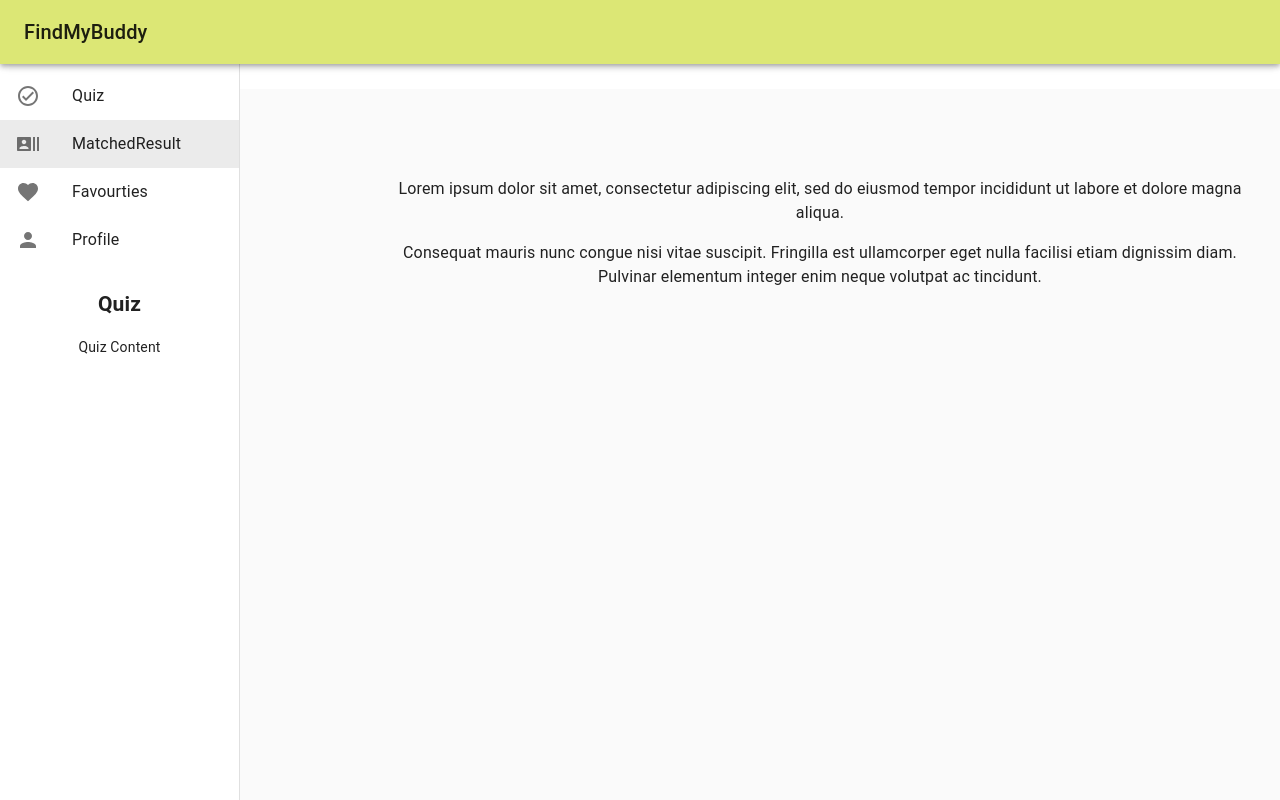
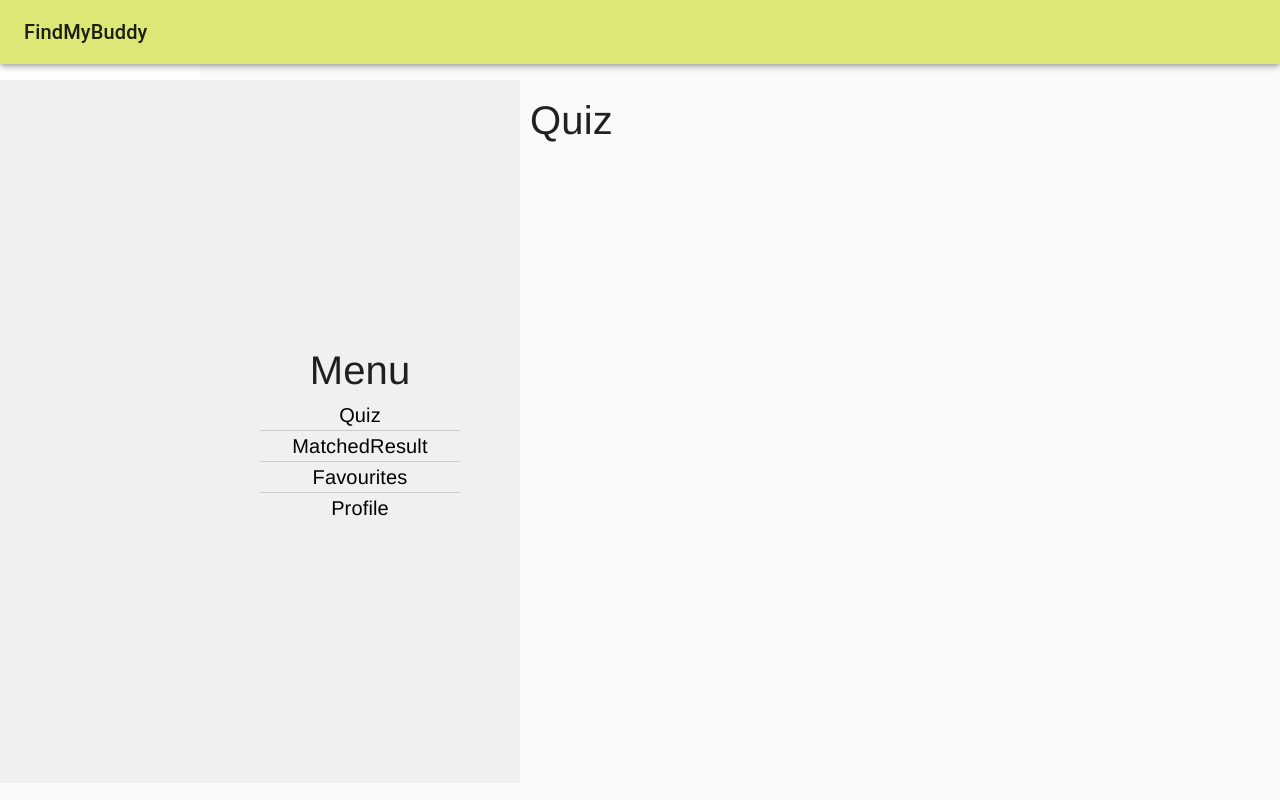
Before and after one commit to giriva/simple_react_app, a React app in the folder my-app/: page / in a window 1280 px wide. Built offline with nearby package versions, Linux system fonts and the light colour scheme.

Commit message:
updated with css roller and router enabled

```diff
--- a/my-app/src/components/App.js
+++ b/my-app/src/components/App.js
@@ -1,42 +1,21 @@
 import React from 'react';
-import logo from '../styles/logo.svg';
+// import logo from '../styles/logo.svg';
 import '../styles/App.css';
-import Demo from './main_body';
-import ReactDOM from 'react-dom';
-import SideBar from './sidebar';
+import Demo from './drawer';
+import SidebarExample from './sidebar';
 
 function App() {
   return (
-    <div className="App">
-
-      <header className="App-header">
-
-        {/* <img src={logo} className="App-logo" alt="logo" /> */}
-        <p>
-          A place to post...
-        </p>
-        {/* <a
-          className="App-link"
-          href="https://reactjs.org"
-          target="_blank"
-          rel="noopener noreferrer"
-        >
-          Home pageeeee
-        </a> */}
+    <div  className="App">
+      <header  className="App-header">
         <body>
-          <a
-            className="App-left-sidebar"
-            href="https://reactjs.org"
-            target="_blank"
-            rel="noopener noreferrer"
-          >
-            Main Menu
-        </a>
-        <Demo />
+          <Demo  />
         </body>
       </header>
+      <SidebarExample>Test</SidebarExample>
+
     </div>
   );
 }
 
-export default App;
+export  default  App;
--- a/my-app/src/components/main_body.js
+++ b/my-app/src/components/drawer.js
@@ -1,12 +1,9 @@
 import React from 'react';
 import { makeStyles } from '@material-ui/core/styles';
-import Drawer from '@material-ui/core/Drawer';
 import AppBar from '@material-ui/core/AppBar';
 import CssBaseline from '@material-ui/core/CssBaseline';
 import Toolbar from '@material-ui/core/Toolbar';
-import SideBar from './sidebar';
 import Typography from '@material-ui/core/Typography';
-import Divider from '@material-ui/core/Divider';
 import theme from './theme';
 import MuiThemeProvider from '@material-ui/core/styles/MuiThemeProvider';
 
@@ -41,7 +38,7 @@ export default function ClippedDrawer() {
     <div className={classes.root}>
       <CssBaseline />
       <MuiThemeProvider theme={theme}>
-        <AppBar position="fixed" className={classes.appBar} theme={theme}>
+        <AppBar position="fixed" className={classes.appBar}>
           <Toolbar>
             <Typography variant="h6" noWrap>
               FindMyBuddy
@@ -49,29 +46,6 @@ export default function ClippedDrawer() {
           </Toolbar>
         </AppBar>
       </MuiThemeProvider>
-    <Drawer
-      className={classes.drawer}
-      variant="permanent"
-      classes={{
-        paper: classes.drawerPaper,
-      }}
-    >
-      <div className={classes.toolbar} />
-      {/* <Divider /> */}
-      <SideBar />
-    </Drawer>
-    <main className={classes.content}>
-      <div className={classes.toolbar} />
-      <Typography paragraph>
-        Lorem ipsum dolor sit amet, consectetur adipiscing elit, sed do eiusmod tempor incididunt
-        ut labore et dolore magna aliqua.
-        </Typography>
-      <Typography paragraph>
-        Consequat mauris nunc congue nisi vitae suscipit. Fringilla est ullamcorper eget nulla
-        facilisi etiam dignissim diam. Pulvinar elementum integer enim neque volutpat ac
-        tincidunt.
-        </Typography>
-    </main>
     </div >
   );
 }
--- a/my-app/src/components/sidebar.js
+++ b/my-app/src/components/sidebar.js
@@ -1,5 +1,11 @@
 import React from "react";
-import { makeStyles } from '@material-ui/core/styles';
+import {
+  BrowserRouter as Router,
+  Switch,
+  Route,
+  Link
+} from "react-router-dom";
+import '../styles/list.css';
 import List from '@material-ui/core/List';
 import ListItem from '@material-ui/core/ListItem';
 import ListItemIcon from '@material-ui/core/ListItemIcon';
@@ -9,153 +15,105 @@ import RecentActorsIcon from '@material-ui/icons/RecentActors';
 import PersonIcon from '@material-ui/icons/Person';
 import CheckCircleOutlineSharpIcon from '@material-ui/icons/CheckCircleOutlineSharp';
 
-import {
-  BrowserRouter as Router,
-  Switch,
-  Route,
-  Link
-} from "react-router-dom";
+// Each logical "route" has two components, one for
+// the sidebar and one for the main area. We want to
+// render both of them in different places when the
+// path matches the current URL.
 
-const useStyles = makeStyles(theme => ({
-    root: {
-      width: '100%',
-      maxWidth: 360,
-      backgroundColor: theme.palette.background.paper,
-    },
-  }));
+// We are going to use this route config in 2
+// spots: once for the sidebar and once in the main
+// content section. All routes are in the same
+// order they would appear in a <Switch>.
+const routes = [
+  {
+    path: "/",
+    exact: true,
+    sidebar: () => <div></div>,
+    main: () => <h2>Quiz</h2>
+  },
+  {
+    path: "/MatchedResult",
+    sidebar: () => <div></div>,
+    main: () => <h2>MatchedResult</h2>
+  },
+  {
+    path: "/Favourites",
+    sidebar: () => <div></div>,
+    main: () => <h2>Favorites</h2>
+  },
+  {
+    path: "/Profile",
+    sidebar: () => <div></div>,
+    main: () => <h2>Profile</h2>
+  }
+];
 
-// This site has 3 pages, all of which are rendered
-// dynamically in the browser (not server rendered).
-//
-// Although the page does not ever refresh, notice how
-// React Router keeps the URL up to date as you navigate
-// through the site. This preserves the browser history,
-// making sure things like the back button and bookmarks
-// work properly.
 
-export default function SideBar() {
-  const [selectedIndex, setSelectedIndex] = React.useState(1);
-  const classes = useStyles();
-  const handleListItemClick = (event, index) => {
-    setSelectedIndex(index);
-  };
+
+export default function SidebarExample() {
 
   return (
     <Router>
-      <div className={classes.root}>
-        {/* <hr /> */}
-        <List component="nav" aria-label="main mailbox folders">
+      <div style={{ display: "flex" }}>
+        <div
+          style={{
+            padding: "260px",
+            width: "15%",
+            background: "#f0f0f0"
+          }}
+        >
+          <div>
+          <h2>Menu</h2>
+          <ul style={{ listStyleType: "none", padding: 0 }}>
+            <li>
+                <Link to="/">Quiz
+                </Link>
+            </li>
+            <li>
+              <Link to="/MatchedResult">MatchedResult</Link>
+            </li>
+            <li>
+              <Link to="/Favourites">Favourites</Link>
+            </li>
+            <li>
+              <Link to="/Profile">Profile</Link>
+            </li>
+          </ul>
+          </div>
+          <Switch>
+            {routes.map((route, index) => (
+              // You can render a <Route> in as many places
+              // as you want in your app. It will render along
+              // with any other <Route>s that also match the URL.
+              // So, a sidebar or breadcrumbs or anything else
+              // that requires you to render multiple things
+              // in multiple places at the same URL is nothing
+              // more than multiple <Route>s.
+              <Route
+                key={index}
+                path={route.path}
+                exact={route.exact}
+                children={<route.sidebar />}
+              />
+            ))}
+          </Switch>
+        </div>
 
-        <ListItem
-          button
-          selected={selectedIndex === 0}
-          onClick={event => handleListItemClick(event, 0)}
-        >
-          <ListItemIcon>
-            <CheckCircleOutlineSharpIcon />
-          </ListItemIcon>
-          <ListItemText primary="Quiz" />
-        </ListItem>
-
-        <ListItem
-          button
-          selected={selectedIndex === 1}
-          onClick={event => handleListItemClick(event, 1)}
-        >
-          <ListItemIcon>
-            <RecentActorsIcon />
-          </ListItemIcon>
-          <ListItemText primary="MatchedResult" />
-        </ListItem>
-
-
-        <ListItem
-          button
-          selected={selectedIndex === 2}
-          onClick={event => handleListItemClick(event, 2)}
-        >
-          <ListItemIcon>
-            <FavoriteIcon />
-          </ListItemIcon>
-          <ListItemText primary="Favourties" />
-        </ListItem>
-
-
-        <ListItem
-          button
-          selected={selectedIndex === 3}
-          onClick={event => handleListItemClick(event, 3)}
-        >
-          <ListItemIcon>
-            <PersonIcon />
-          </ListItemIcon>
-          <ListItemText primary="Profile" />
-        </ListItem>
-
-      </List>
-
-
-        {/*
-          A <Switch> looks through all its children <Route>
-          elements and renders the first one whose path
-          matches the current URL. Use a <Switch> any time
-          you have multiple routes, but you want only one
-          of them to render at a time
-        */}
-        <Switch>
-          <Route exact path="/">
-            <Quiz />
-          </Route>
-          <Route path="/MatchedResult">
-            <MatchedResult />
-          </Route>
-          <Route path="/Favourites">
-            <Favourites />
-          </Route>
-          <Route path="/Profile">
-            <MyProfile />
-          </Route>
-        </Switch>
+        <div style={{ flex: 1, padding: "10px" }}>
+          <Switch>
+            {routes.map((route, index) => (
+              // Render more <Route>s with the same paths as
+              // above, but different components this time.
+              <Route
+                key={index}
+                path={route.path}
+                exact={route.exact}
+                children={<route.main />}
+              />
+            ))}
+          </Switch>
+        </div>
       </div>
     </Router>
   );
 }
-
-// You can think of these components as "pages"
-// in your app.
-
-function Quiz() {
-  return (
-    <div>
-      <h2>Quiz</h2>
-      <p>Quiz Content</p>
-    </div>
-  );
-}
-
-function MatchedResult() {
-  return (
-    <div>
-      <h2>MatchedResult</h2>
-      <p>MatchedResult Content</p>
-    </div>
-  );
-}
-
-function Favourites() {
-  return (
-    <div>
-      <h2>Favourites</h2>
-      <p>Favourites Content</p>
-    </div>
-  );
-}
-
-function MyProfile() {
-    return (
-      <div>
-        <h2>MyProfile</h2>
-        <p>MyProfile Content</p>
-      </div>
-    );
-  }
--- a/my-app/src/components/theme.js
+++ b/my-app/src/components/theme.js
@@ -1,12 +1,10 @@
 import { createMuiTheme } from '@material-ui/core/styles';
-import { ThemeProvider } from '@material-ui/styles';
-
 
 export default createMuiTheme({
   palette: {
     primary: {
       // light: will be calculated from palette.primary.main,
-      main: '#dce775'
+      main: '#dce775',
       // dark: will be calculated from palette.primary.main,
       // contrastText: will be calculated to contrast with palette.primary.main
     },
--- a/my-app/src/index.js
+++ b/my-app/src/index.js
@@ -5,7 +5,8 @@ import App from './components/App';
 import * as serviceWorker from './serviceWorker';
 
 
-ReactDOM.render(<App />, document.getElementById('root'));
+ReactDOM.render(<App />,
+    document.getElementById('root'));
 
 // If you want your app to work offline and load faster, you can change
 // unregister() to register() below. Note this comes with some pitfalls.
--- a/my-app/src/styles/App.css
+++ b/my-app/src/styles/App.css
@@ -1,10 +1,10 @@
 .App {
   text-align: center;
+  background-color: #0d9db0;
 }
 
 .App-logo {
-  height: 80vmin;
-
+  height: 100vmin;
 }
 
 .App-header {
@@ -15,27 +15,36 @@
   align-items: center;
   justify-content: center;
   font-size: calc(10px + 2vmin);
-  color:  black;
+  color: black;
   position: top;
+}
 
+.App-list {
+    background-color: linear-gradient(45deg, #FE6B8B 30%, #FF8E53 90%);
+    border: 0;
+    border-radius: 1;
+    box-shadow: rgba(255, 105, 135, .3); ;
+    color: 'white';
+    height: 18;
+    padding: '0 10px';
 }
 
 /* Left Sidebar
 -----------------------------------------------------------------------------*/
 .App-left-sidebar {
-	float: left;
-	width: 120px;
-	margin-left: auto;
-	position: relative;
-	background:#ffffff;
+  float: left;
+  width: 290px;
+  margin-left: auto;
+  position: relative;
+  background: #dbe89b;
 }
 
 .App-link {
-  background:#ffffff;
+  background: #ffffff;
   color: #56cd0c;
 }
 
 .App-concern {
-  background:#ffffff;
+  background: #ffffff;
   color: #56cd0c;
 }
--- /dev/null
+++ b/my-app/src/styles/list.css
@@ -0,0 +1,42 @@
+div {
+    width: 200px;
+  }
+
+  h2 {
+    font: 400 40px/1.5 Helvetica, Verdana, sans-serif;
+    margin: 0;
+    padding: 0;
+  }
+
+  ul {
+    list-style-type: none;
+    margin: 0;
+    padding: 0;
+  }
+
+  li {
+    font: 200 20px/1.5 Helvetica, Verdana, sans-serif;
+    border-bottom: 1px solid #ccc;
+  }
+
+  li:last-child {
+    border: none;
+  }
+
+  li a {
+    text-decoration: none;
+    color: #000;
+    display: block;
+    width: 200px;
+
+    -webkit-transition: font-size 0.3s ease, background-color 0.3s ease;
+    -moz-transition: font-size 0.3s ease, background-color 0.3s ease;
+    -o-transition: font-size 0.3s ease, background-color 0.3s ease;
+    -ms-transition: font-size 0.3s ease, background-color 0.3s ease;
+    transition: font-size 0.3s ease, background-color 0.3s ease;
+  }
+
+  li a:hover {
+    font-size: 30px;
+    background: #f6f6f6;
+  }
--- a/rollup.config.js
+++ b/rollup.config.js
@@ -1,7 +1,7 @@
 import babel from "rollup-plugin-babel";
 import pkg from "./package.json";
 
-const input = "./src/main_body.js";
+const input = "./src/drawer.js";
 
 const external = id => !id.startsWith("/") && !id.startsWith(".");
 
```
Also changed, not shown: my-app/src/components/button.js (added, +32 -0 lines), my-app/src/components/index.html (+7 -1 lines), 1 other file.
